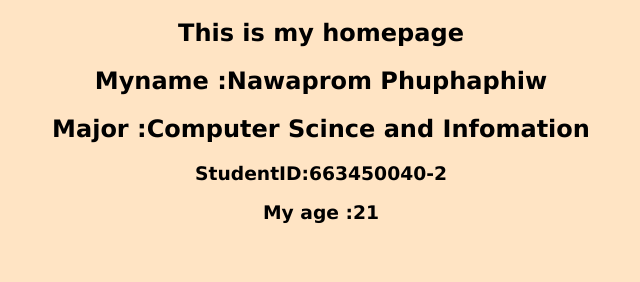
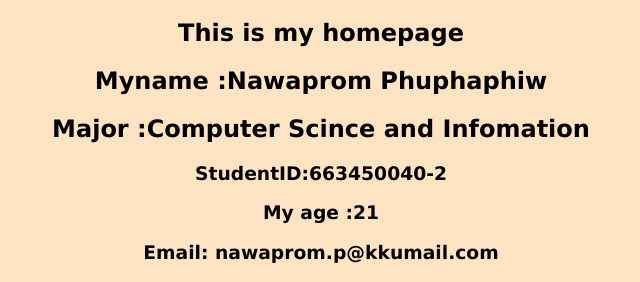
Before and after one commit to shadowgardent/shadowgardent.github.io, a plain HTML site: page index.html in a window 1280 px wide. Shown: the part 520-802 px from the top of the page, without its empty margins (319-959 px from the left). Drawn offline with Linux system fonts and the light colour scheme.

Commit message:
Update index.html

```diff
--- a/index.html
+++ b/index.html
@@ -16,5 +16,6 @@
     <h2>  Major :Computer Scince and Infomation</h2>
     <h3> StudentID:663450040-2</h3>
     <h3> My age :21</h3>
+    <h3>Email: nawaprom.p@kkumail.com</h3>
 </body>
 </html>
```
